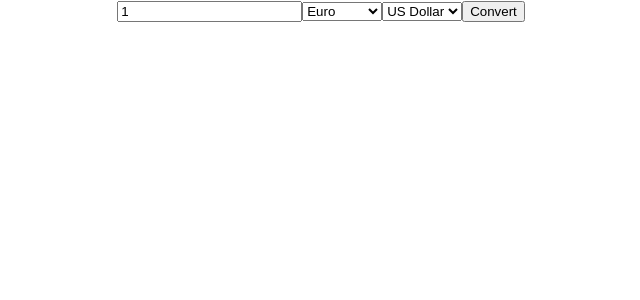
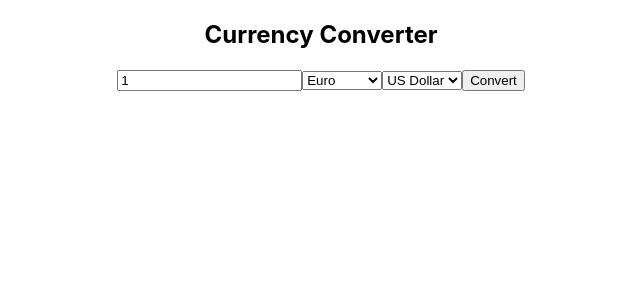
Before and after one commit to vjs3/currency-converter, a React (Create React App) app: page / in a window 1280 px wide. Shown: the top 300 px of the page, without its empty margins (319-959 px from the left). Built offline with nearby package versions, Linux system fonts and the light colour scheme.

Commit message:
added title

```diff
--- a/src/App.js
+++ b/src/App.js
@@ -48,6 +48,9 @@ class App extends Component {
   render() {
     return (
       <div className="App">
+        <h2>
+          <span>Currency </span> Converter
+        </h2>
         <div className="enter_amount">
           <input
             type="text"
```
Lines whose indentation alone changed are shown as unchanged.
